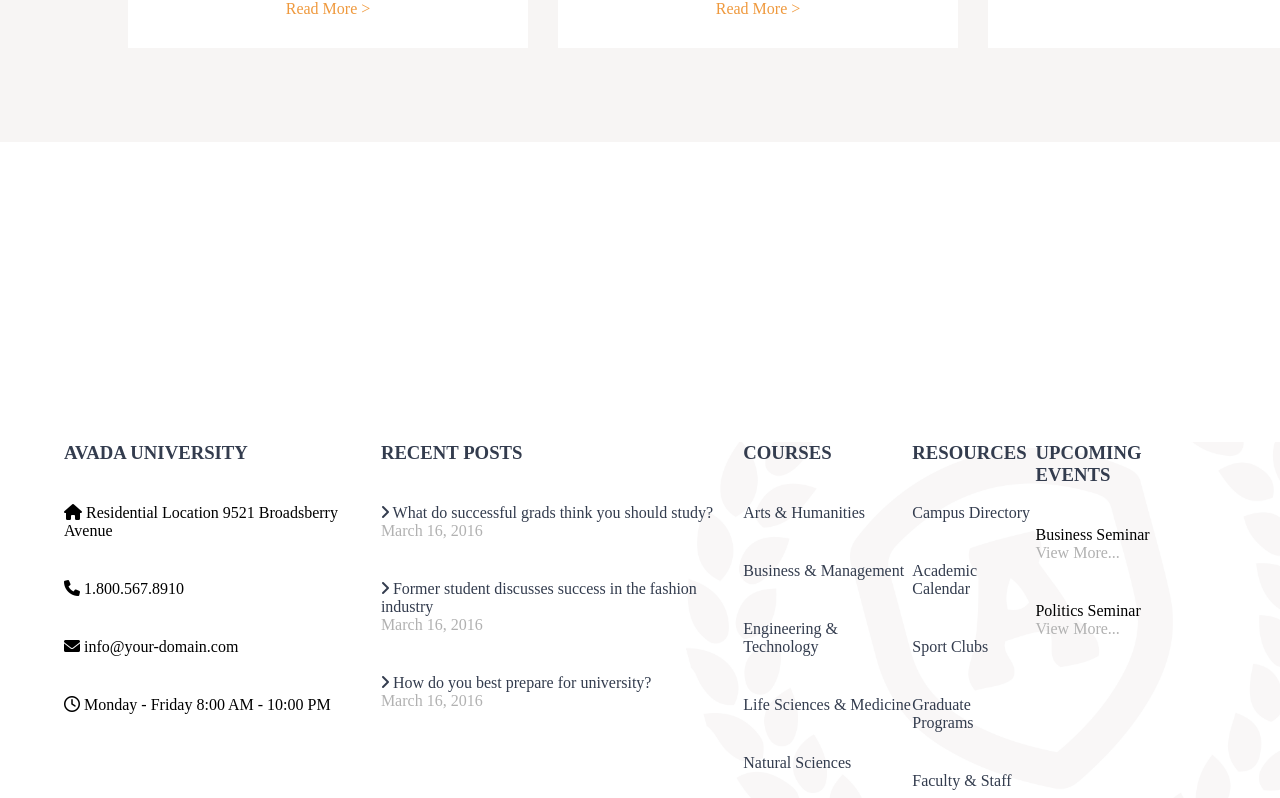
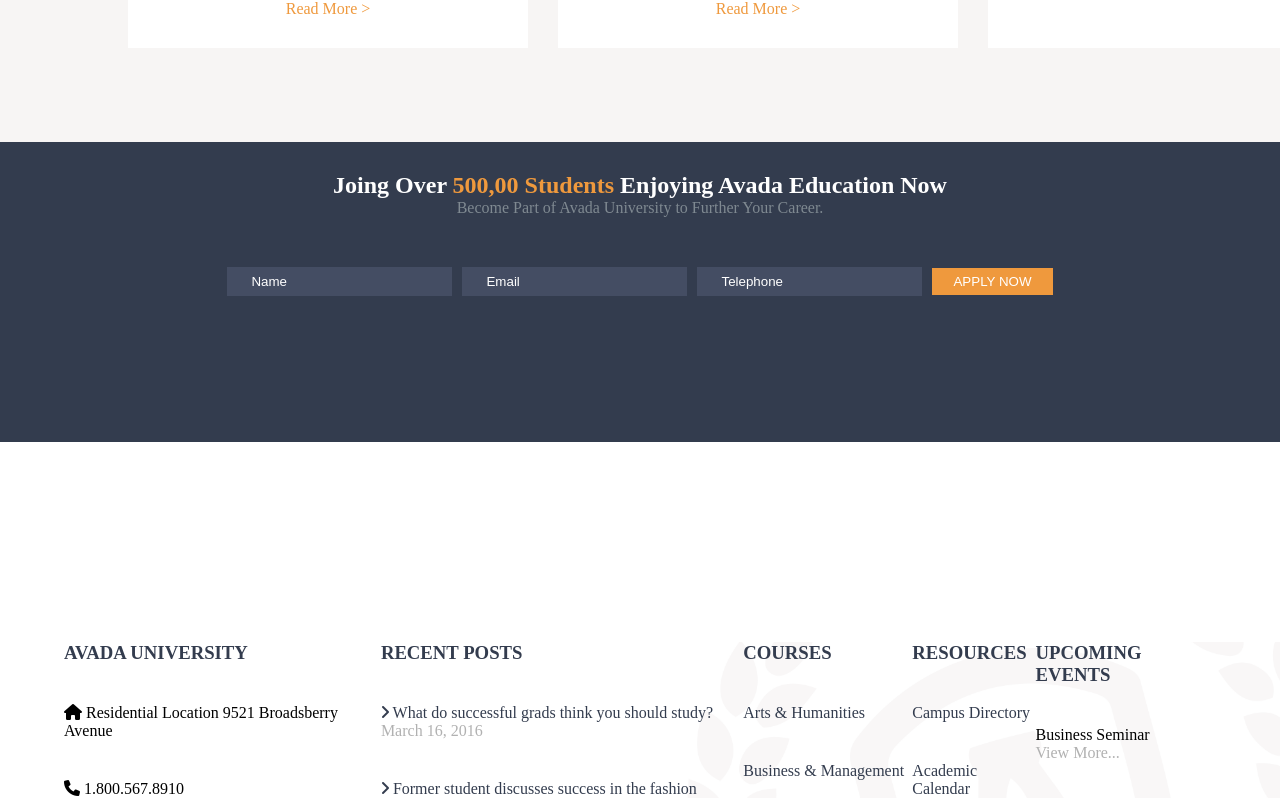
Before and after one commit to Angelo7x/proj-html-vuejs, a Vue app: page / in a window 1280 px wide. Shown: the part 3496-4294 px from the top of the page. Built offline with nearby package versions, Linux system fonts and the light colour scheme.

Commit message:
fine ultima sezione e fix footer

```diff
--- a/src/components/Footer.vue
+++ b/src/components/Footer.vue
@@ -149,7 +149,7 @@ footer {
   background-repeat: no-repeat;
   background-position: center;
   background-size: cover;
-  margin-top: 300px;
+  margin-top: 200px;
   .footer-container {
     @import '../assets/style/variables';
     width: $sizeFooterContainer;
--- a/src/components/Main.vue
+++ b/src/components/Main.vue
@@ -106,6 +106,18 @@
               <a href="#">Read More ></a>
             </div>
           </div>
+        </div>
+      </div>
+    </div>
+    <div class="sixth-section">
+      <div class="sixth-section-container">
+        <h2>Joing Over <span>500,00 Students</span> Enjoying Avada Education Now</h2>
+        <p>Become Part of Avada University to Further Your Career.</p>
+        <div class="input-container">
+          <input type="text" name="name" placeholder="Name">
+          <input type="email" name="email" placeholder="Email">
+          <input type="text" name="telephone" placeholder="Telephone">
+          <button class="btn orange-btn">APPLY NOW</button>
         </div>
       </div>
     </div>
@@ -382,4 +394,36 @@ section {
   }
 }
 
+.sixth-section {
+  background-color: $firstColor;
+  height: 300px;
+  .sixth-section-container {
+    margin: auto;
+    width: $sizeContainer;
+    text-align: center;
+    color: #fff;
+    padding: 30px;
+    span {
+      color: $thirdColor;
+    }
+    p {
+      color: $secondColor;
+      padding-bottom: 50px;
+    }
+    .input-container {
+      input {
+        padding: 7px 24px;
+        margin-right: 10px;
+        border: none;
+        background-color: #444d63;
+      }
+      ::placeholder {
+        color: #fff;
+      }
+    button:hover {
+      background-color: #444d63;
+    }
+    }
+  }
+}
 </style>
```
